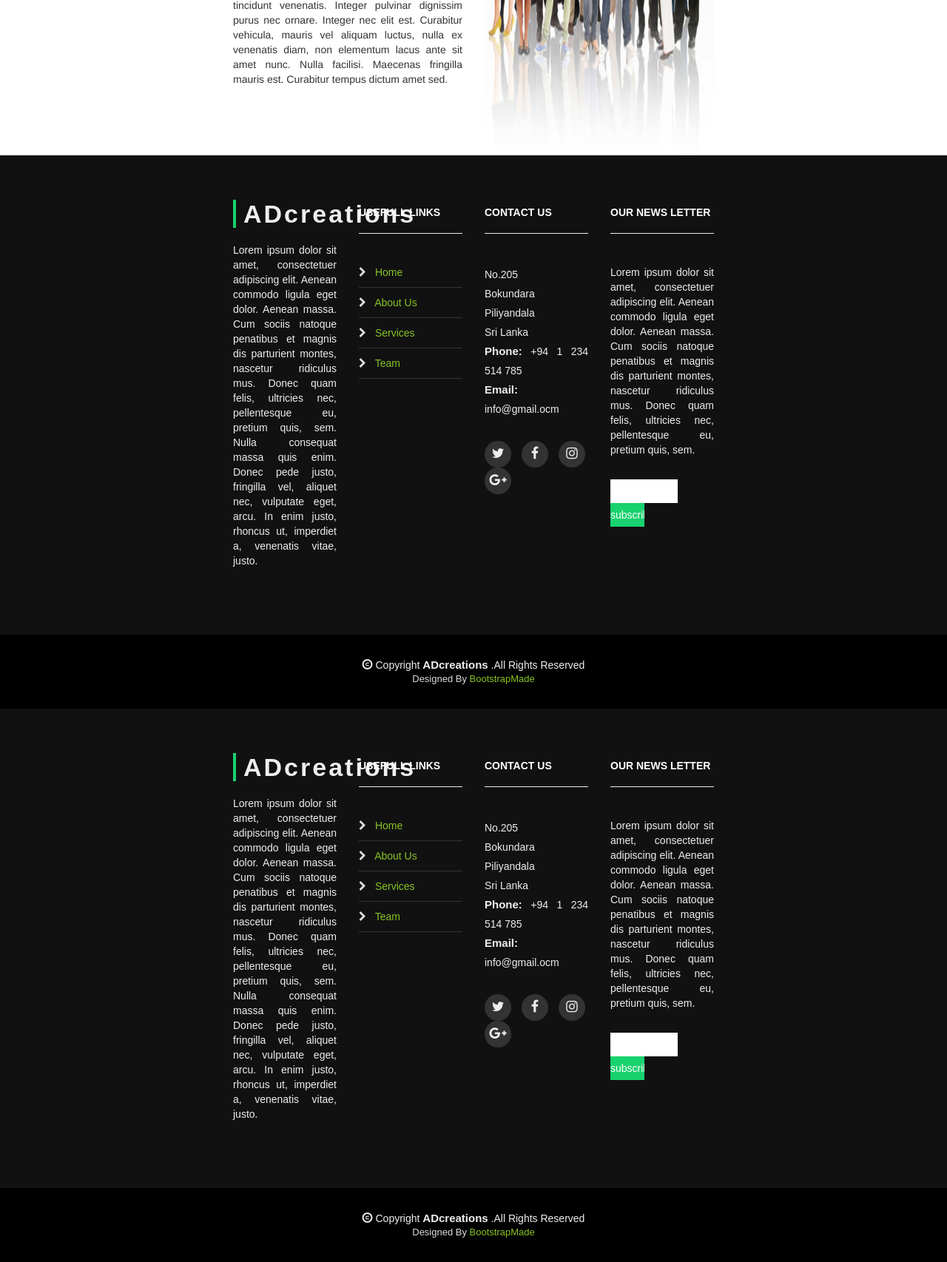
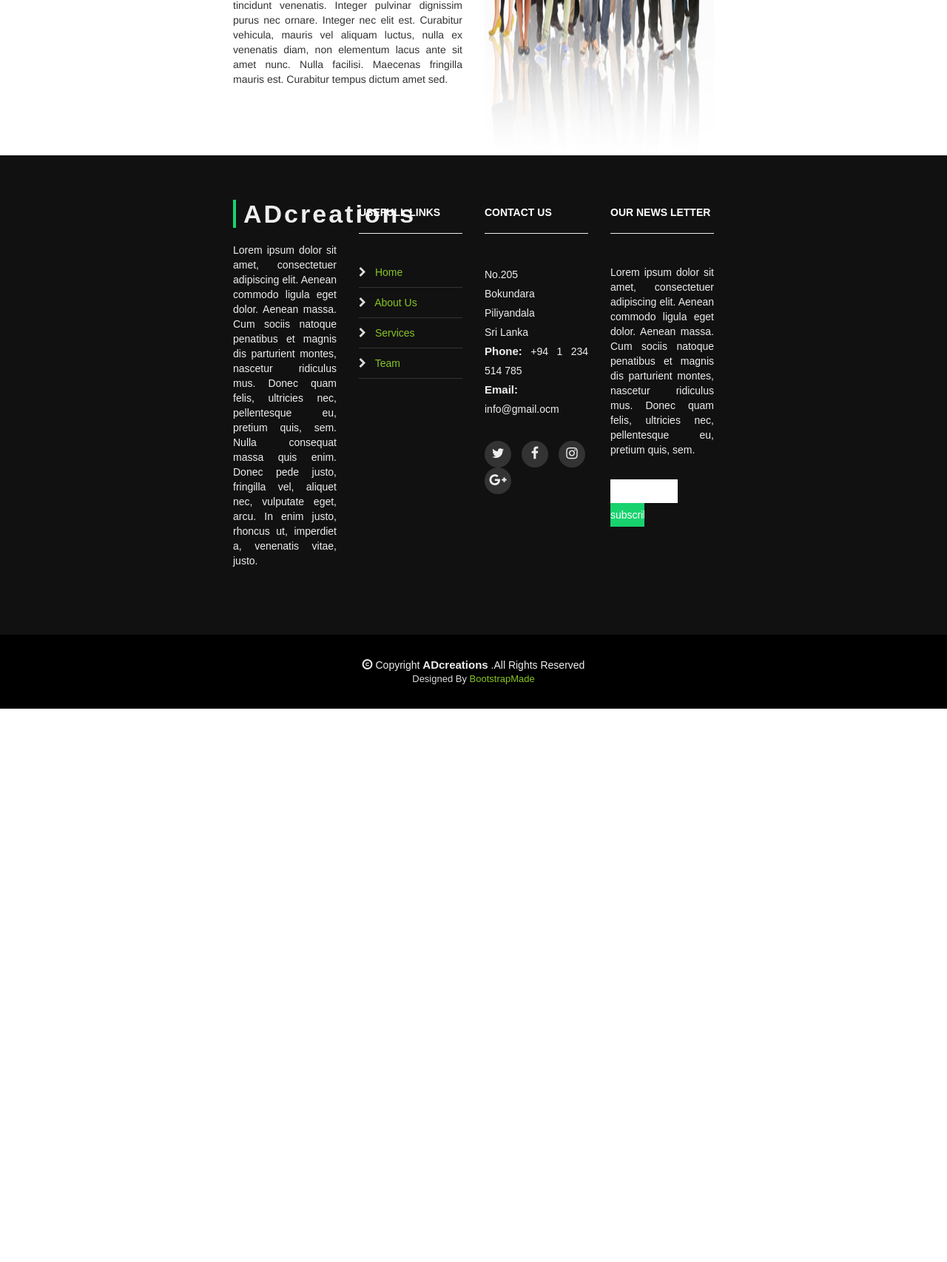
Before and after one commit to ADinushika/MySecondProject, a PHP site: page /about_us.php in a window 1280 px wide. Shown: the part 1276-2982 px from the top of the page at 74% size. After the commit the page ends 2234 px from the top, so only its background shows below. Run offline with PHP 8.4, Linux system fonts and the light colour scheme.

Commit message:
#16 Re Correct the about_us.php Page

```diff
--- a/about_us.php
+++ b/about_us.php
@@ -23,29 +23,6 @@ and open the template in the editor.
     <?php
     include 'header.php';
     ?>
-        <nav class="navbar navbar-default navbar-fixed-top">
-            <div class="container-fluid">
-                <div class="navbar-header">
-                    <button class="navbar-toggle" type="button" data-toggle="collapse" data-target="#myNavbar">
-                        <span class="icon-bar"></span>
-                        <span class="icon-bar"></span>
-                        <span class="icon-bar"></span>
-                    </button>
-                    <h3><a class="scrollto" href="#">ADcreations</a></h3>
-
-                </div>
-                <div id="myNavbar" class="collapse navbar-collapse">
-                    <ul class="nav navbar-nav navbar-right">
-                        <li class="menu-active"><a href="index.php"><h5><strong>HOME</strong></h5></a></li>
-                        <li class=""><a href="#myPage"><h5><strong>ABOUT US</strong></h5></a></li>
-                        <li class=""><a href="#myPage"><h5><strong>SERVICES</strong></h5></a></li>
-                        <li class=""><a href="gallery.php"><h5><strong>GALLERY</strong></h5></a></li>
-                        <li class=""><a href="alert.php"><h5><strong>REGISTER</strong></h5></a></li>
-
-                    </ul>
-                </div>
-            </div>
-        </nav>
 <!--/Header-->
 
         <section class="breadcrumbs-custom bg-image context-dark section-overlay-1">
@@ -89,94 +66,6 @@ and open the template in the editor.
         <?php
         include 'footer.php';
         ?>
-
-        <footer id="footer">
-            <div class="footer-top">
-                <div class="container text-justify">
-                    <div class="row">
-                        <div class="col-lg-3 col-md-6 footer-info">
-                            <h3>ADcreations</h3>
-                            <p>
-                                Lorem ipsum dolor sit amet, consectetuer adipiscing elit. Aenean commodo ligula eget dolor. Aenean massa. Cum sociis natoque penatibus et magnis dis parturient montes, nascetur ridiculus mus. Donec quam felis, ultricies nec, pellentesque eu, pretium quis, sem. Nulla consequat massa quis enim. Donec pede justo, fringilla vel, aliquet nec, vulputate eget, arcu. In enim justo, rhoncus ut, imperdiet a, venenatis vitae, justo.
-
-                            </p>
-                        </div>
-                        <div class="col-lg-3 col-md-6 footer-links">
-                            <h4>Usefull Links<hr></h4>
-                            <ul>
-                                <li><i class="fa fa-chevron-right"></i>
-                                    <a href="#">Home</a>
-                                </li>
-                                <li><i class="fa fa-chevron-right"></i>
-                                    <a href="#">About Us</a>
-                                </li>
-                                <li><i class="fa fa-chevron-right"></i>
-                                    <a href="#">Services</a>
-                                </li>
-                                <li><i class="fa fa-chevron-right"></i>
-                                    <a href="#">Team</a>
-                                </li>
-                            </ul>
-                        </div>
-                        <div class="col-lg-3 col-md-6 footer-contact">
-                            <h4>Contact Us<hr></h4>
-                            <p>
-                                No.205
-                                <br>
-                                Bokundara
-                                <br>
-                                Piliyandala
-                                <br>
-                                Sri Lanka
-                                <br>
-                                <strong>Phone:</strong>
-                                +94 1 234 514 785
-                                <br>
-                                <strong>Email:</strong>
-                                info@gmail.ocm
-                                <br>
-                            </p>
-                            <div class="social-links">
-                                <a class="twitter" href="#">
-                                    <i class="fa fa-twitter"></i>
-                                </a>
-                                <a class="facebook" href="#">
-                                    <i class="fa fa-facebook"></i>
-                                </a>
-                                <a class="instagram" href="#">
-                                    <i class="fa fa-instagram"></i>
-                                </a>
-                                <a class="google-plus" href="#">
-                                    <i class="fa fa-google-plus"></i>
-                                </a>
-
-                            </div>
-                        </div>
-                        <div class="col-lg-3 col-md-6 footer-newsletter">
-                            <h4>Our news letter<hr></h4>
-                            <p>Lorem ipsum dolor sit amet, consectetuer adipiscing elit. Aenean commodo ligula eget dolor. Aenean massa. Cum sociis natoque penatibus et magnis dis parturient montes, nascetur ridiculus mus. Donec quam felis, ultricies nec, pellentesque eu, pretium quis, sem.</p>
-                            <form action="" method="post">
-                                <input name="email" type="email">
-                                <input value="subscribe" type="submit">
-                            </form>
-                        </div>
-                    </div>
-
-                </div>
-            </div>
-            <div class="container">
-                <div class="copyright"><i class="glyphicon glyphicon-copyright-mark"></i>
-                    Copyright
-                    <strong>ADcreations</strong>
-                    .All Rights Reserved
-                </div>
-                <div class="credits">
-                    Designed By
-                    <a href="https://bootstrapmade.com/">BootstrapMade</a>
-                </div>
-            </div>
-
-        </footer>
         <!--/Footer-->
         <a class="back-to-top" href="#" style="">
             <i class="fa fa-chevron-up" style="margin-top: 12px"></i></a>
```
